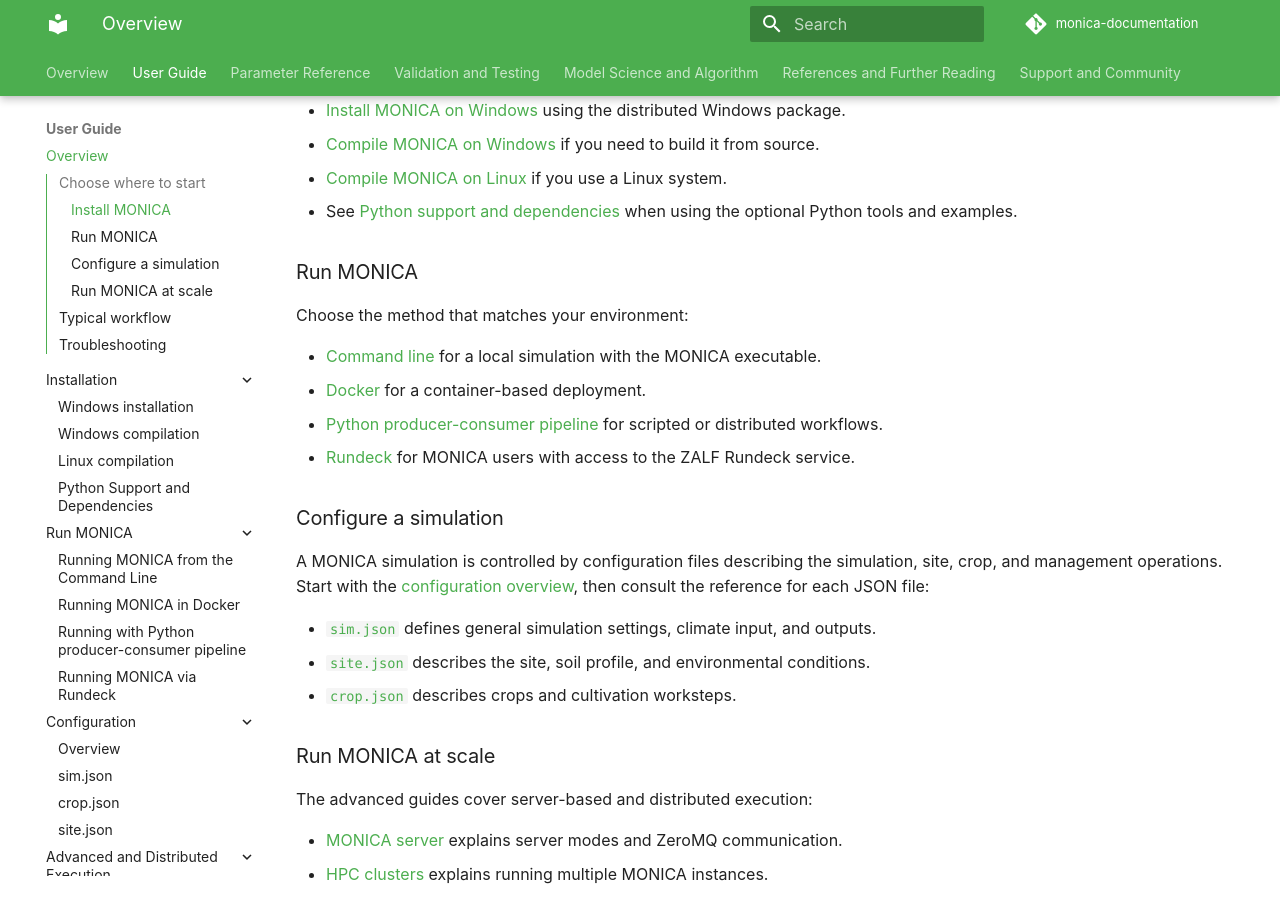
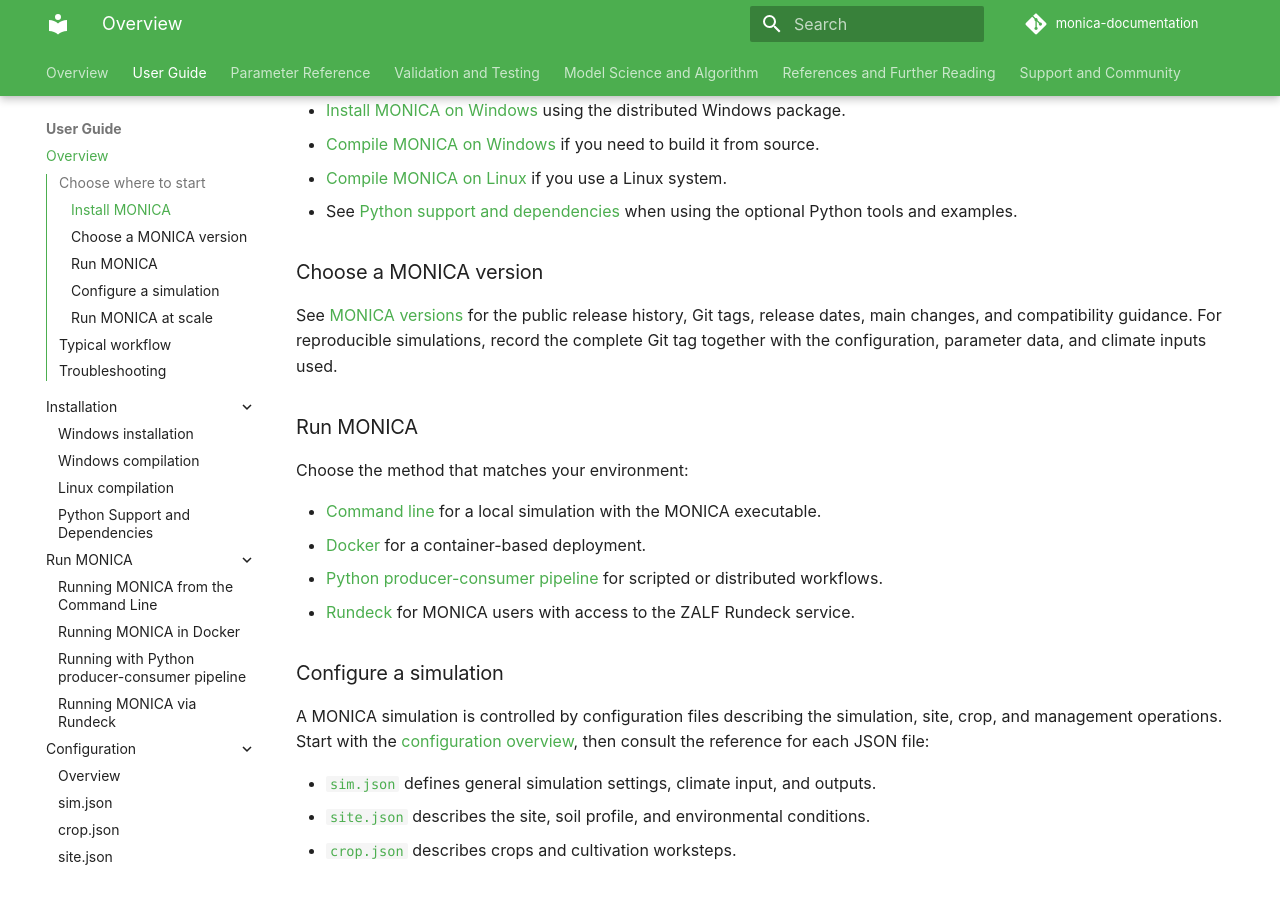
Before and after one commit to zalf-rpm/monica-documentation, an MkDocs documentation site: the page built from docs/user_guide/overview.md, in a window 1280 px wide and 900 px high, scrolled down 359 px. Built offline with MkDocs 1.6.1 and Material for MkDocs 9.7.7, drawn with Linux system fonts in a browser that asks for light colours; comment, search, counter and statistics services are not loaded.

Commit message:
Update overview

```diff
--- a/docs/user_guide/overview.md
+++ b/docs/user_guide/overview.md
@@ -12,6 +12,10 @@
 - [Compile MONICA on Windows](installation/windows_compilation.md) if you need to build it from source.
 - [Compile MONICA on Linux](installation/linux_installation.md) if you use a Linux system.
 - See [Python support and dependencies](installation/dependencies_and_python.md) when using the optional Python tools and examples.
+
+### Choose a MONICA version
+
+See [MONICA versions](versions.md) for the public release history, Git tags, release dates, main changes, and compatibility guidance. For reproducible simulations, record the complete Git tag together with the configuration, parameter data, and climate inputs used.
 
 ### Run MONICA
 
```
